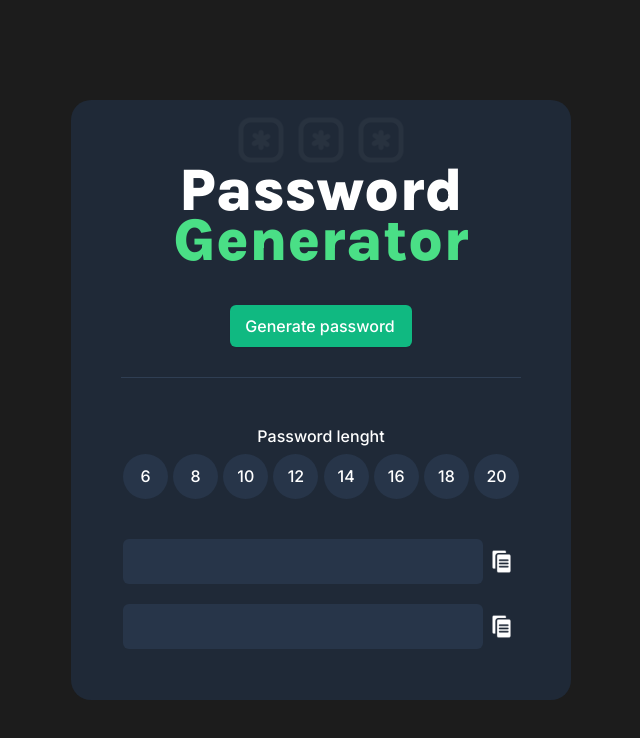
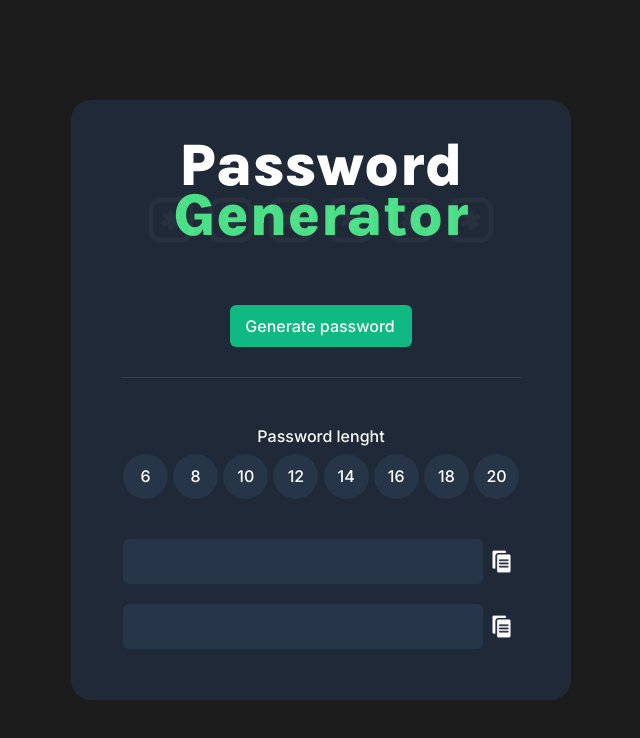
Before and after one commit to martinkapral/password-generator2.0, a plain HTML site: page index.html in a window 1280 px wide. Shown: the whole page, without its empty margins (319-959 px from the left). Drawn offline with Linux system fonts and the light colour scheme.

Commit message:
Update index.html bigupdate

```diff
--- a/index.html
+++ b/index.html
@@ -16,16 +16,18 @@
   <body>
     <div class="container">
       <div class="top">
+        <h1>
+          Password
+          <p class="green-text">Generator</p>
+        </h1>
         <div class="lock">
           <img class="lock-icon" src="logo/lock-icon.png" alt="lock-icon" />
           <img class="lock-icon" src="logo/lock-icon.png" alt="lock-icon" />
           <img class="lock-icon" src="logo/lock-icon.png" alt="lock-icon" />
+          <img class="lock-icon" src="logo/lock-icon.png" alt="lock-icon" />
+          <img class="lock-icon" src="logo/lock-icon.png" alt="lock-icon" />
+          <img class="lock-icon" src="logo/lock-icon.png" alt="lock-icon" />
         </div>
-
-        <h1>
-          Password
-          <p class="green-text">Generator</p>
-        </h1>
 
         <button id="button" class="button" onclick="generatePasswordButton()">
           Generate password
```
